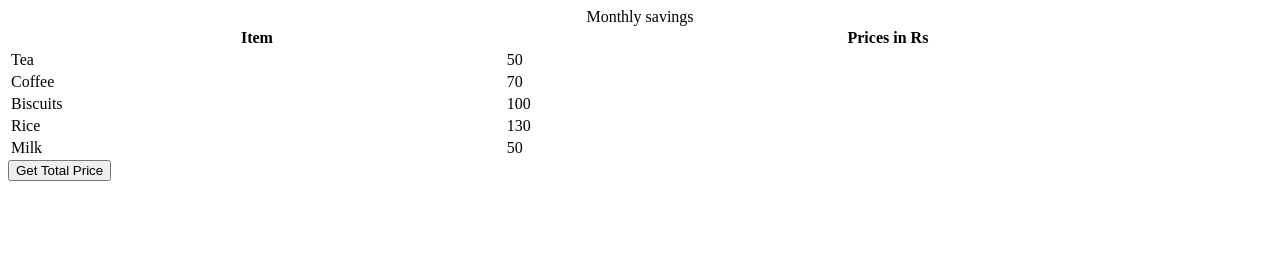
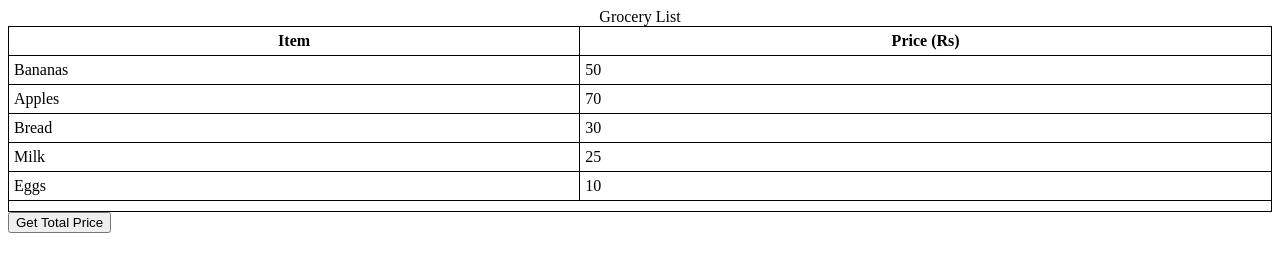
Before and after one commit to acciojob/grofers-checkout-Vishalpateldodla, a website: page main.html in a window 1280 px wide. Drawn offline with Linux system fonts and the light colour scheme.

Commit message:
created a submission

```diff
--- a/main.html
+++ b/main.html
@@ -1,45 +1,44 @@
 <!DOCTYPE html>
-
 <html>
-
   <head>
     <link rel="stylesheet" href="styles.css">
   </head>
-
   <body>
-    <!-- the entire body must be written by student -->
     <table style="width: 100%">
       <caption>
-      Monthly savings
+        Grocery List
       </caption>
       <tr>
         <th>Item</th>
-      <th>Prices in Rs</th>
+        <th>Price (Rs)</th>
       </tr>
       <tr>
-      <td class="item">Tea</td>
+        <td class="item">Bananas</td>
         <td class="price">50</td>
       </tr>
       <tr>
-      <td class="item">Coffee</td>
+        <td class="item">Apples</td>
         <td class="price">70</td>
       </tr>
       <tr>
-      <td class="item">Biscuits</td>
-      <td class="price">100</td>
-    </tr>
-    <tr>
-      <td class="item">Rice</td>
-      <td class="price">130</td>
+        <td class="item">Bread</td>
+        <td class="price">30</td>
       </tr>
       <tr>
         <td class="item">Milk</td>
-      <td class="price">50</td>
+        <td class="price">25</td>
+      </tr>
+      <tr>
+        <td class="item">Eggs</td>
+        <td class="price">10</td>
+      </tr>
+      <tr>
+        <td colspan="2" id="total"></td>
       </tr>
     </table>
-    <script type="text/javascript" src="./script.js">
-</script>
 
+    <button id="getTotalBtn">Get Total Price</button>
+
+    <script src="script.js"></script>
   </body>
-
 </html>
--- a/script.js
+++ b/script.js
@@ -1,17 +1,16 @@
-const getSumBtn = document.createElement("button");
-getSumBtn.append("Get Total Price");
-document.body.appendChild(getSumBtn);
+const getTotalBtn = document.getElementById("getTotalBtn");
 
-const getSum = () => {
-//Add your code here
+getTotalBtn.addEventListener("click", () => {
   const prices = document.querySelectorAll(".price");
   let total = 0;
   for (let i = 0; i < prices.length; i++) {
     total += Number(prices[i].textContent);
   }
-  const totalCell = document.getElementById("total");
-  totalCell.textContent = `Total Price: ${total}`;
-
-};
-
-getSumBtn.addEventListener("click", getSum);
+  const totalRow = document.createElement("tr");
+  const totalCell = document.createElement("td");
+  totalCell.setAttribute("colspan", "2");
+  totalCell.textContent = `Total Price: ${total} Rs`;
+  totalRow.appendChild(totalCell);
+  const table = document.querySelector("table");
+  table.appendChild(totalRow);
+});
--- a/styles.css
+++ b/styles.css
@@ -1,2 +1,7 @@
 
 /* Your CSS Code here. */
+table, th, td {
+  border: 1px solid black;
+  border-collapse: collapse;
+  padding: 5px;
+}
```
Lines whose indentation alone changed are shown as unchanged.
